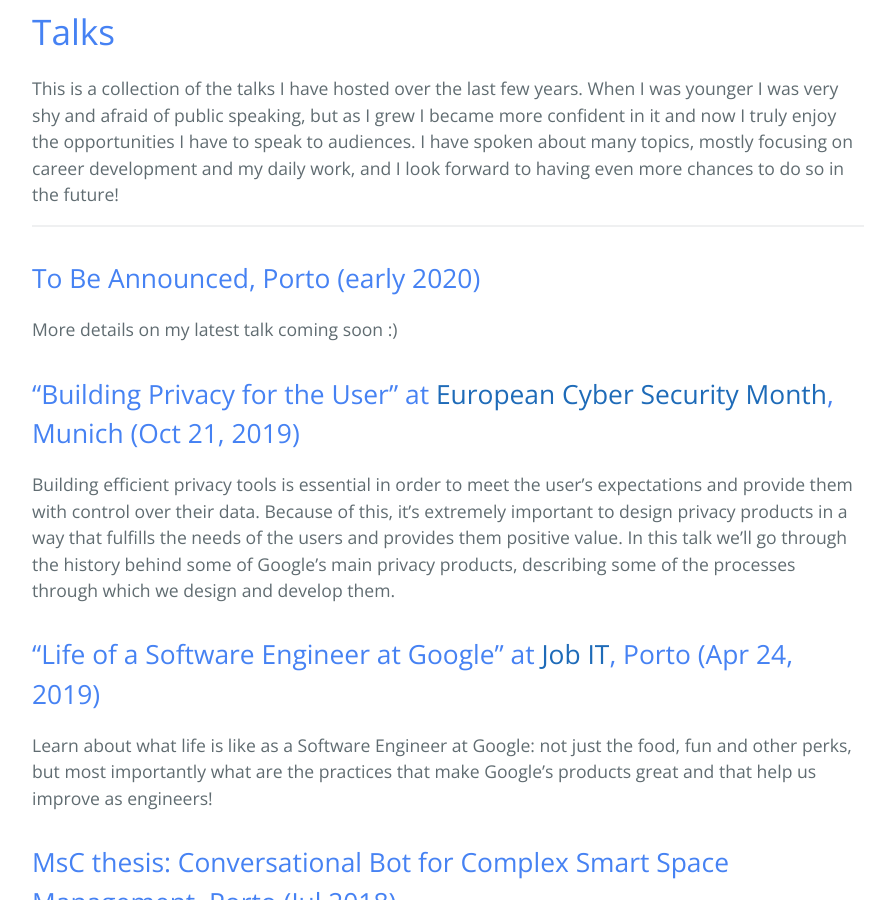
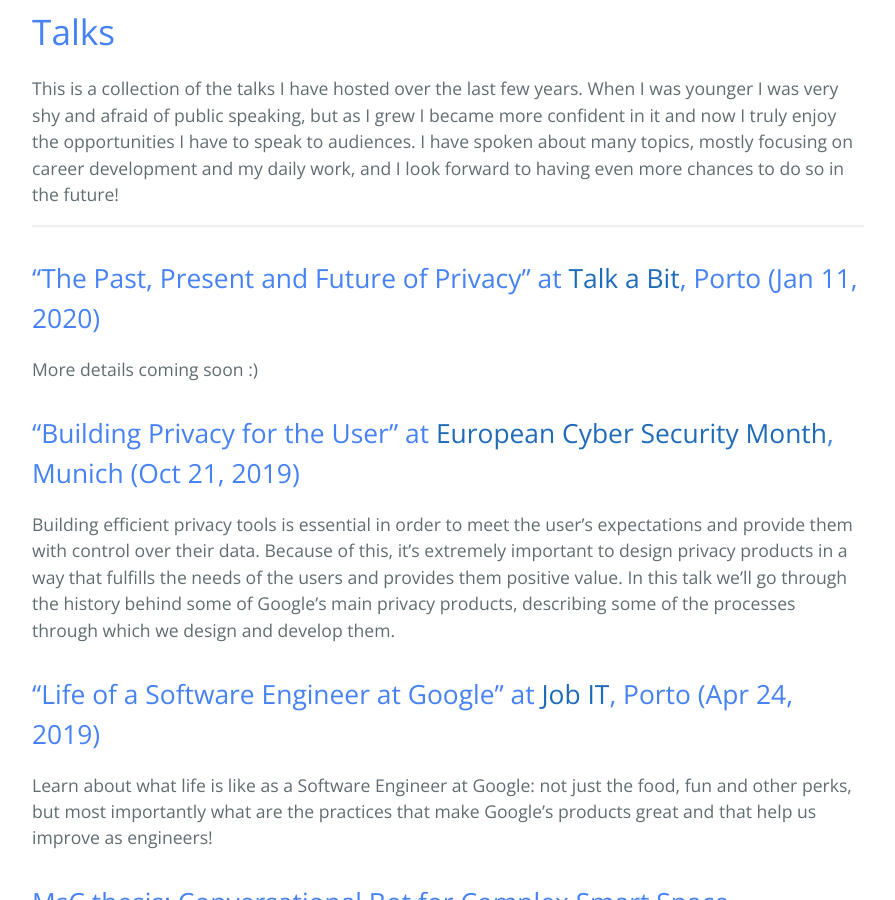
Before and after one commit to andrelago13/andrelago13.github.io, a Jekyll site: the page built from talks.md, in a window 1280 px wide and 900 px high, scrolled down 402 px. Shown: the whole window, without its empty margins (192-1087 px from the left). Built offline with Jekyll 4.4.1, drawn with Linux system fonts in a browser that asks for light colours.

Commit message:
Update talks.md

```diff
--- a/talks.md
+++ b/talks.md
@@ -10,9 +10,9 @@
 
 ---
 
-## To Be Announced, Porto (early 2020)
+## "The Past, Present and Future of Privacy" at [Talk a Bit](http://talkabit.org), Porto (Jan 11, 2020)
 
-More details on my latest talk coming soon :)
+More details coming soon :)
 
 ## "Building Privacy for the User" at [European Cyber Security Month](https://www.meetup.com/gdg-munich/events/264756824/), Munich (Oct 21, 2019)
 
```
